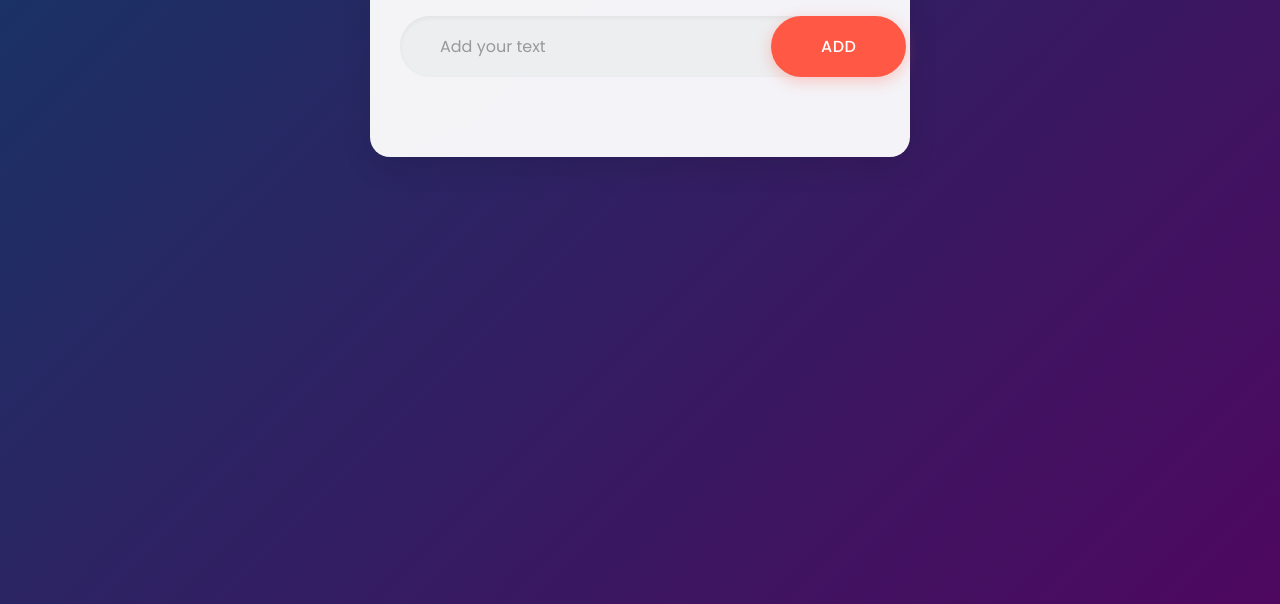
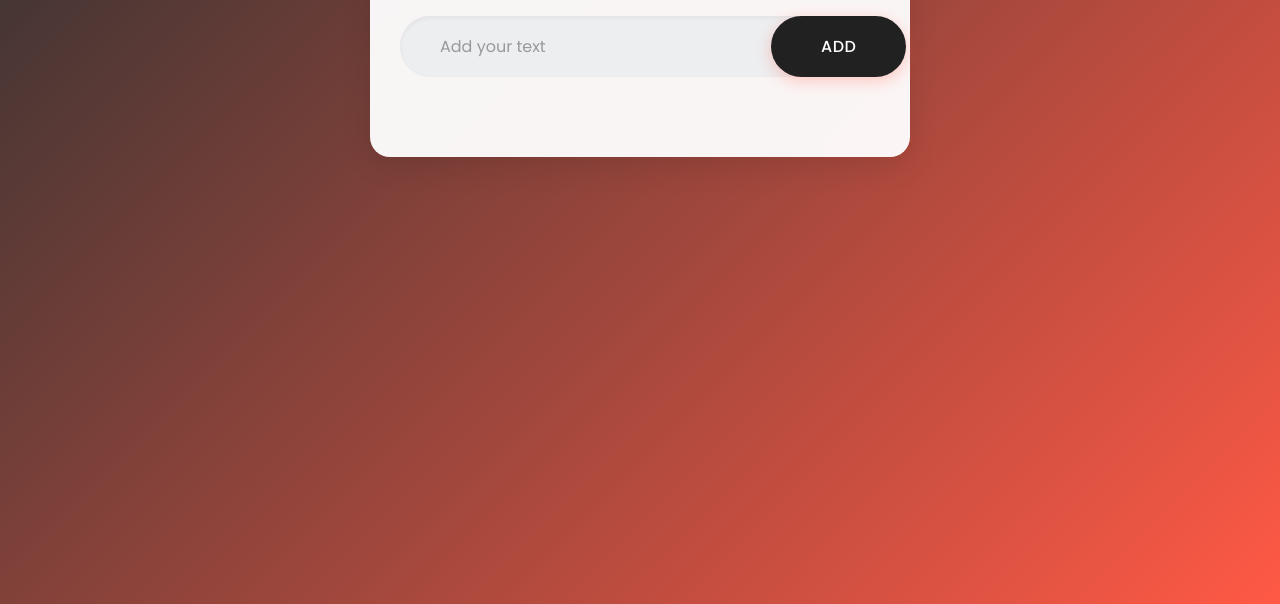
Before and after one commit to rofioy/To-Do-List, a plain HTML site: page index.html in a window 1280 px wide. Shown: the part 196-800 px from the top of the page. Drawn offline with Linux system fonts and the light colour scheme.

Commit message:
Custom color

```diff
--- a/style.css
+++ b/style.css
@@ -1,7 +1,7 @@
 :root {
-  --primary-color: #ff5945;
-  --secondary-color: #153666;
-  --accent-color: #4e085f;
+  --primary-color: #212121;
+  --secondary-color: #323232;
+  --accent-color: #ff5945;
   --background-gradient: linear-gradient(
     135deg,
     var(--secondary-color),
```
